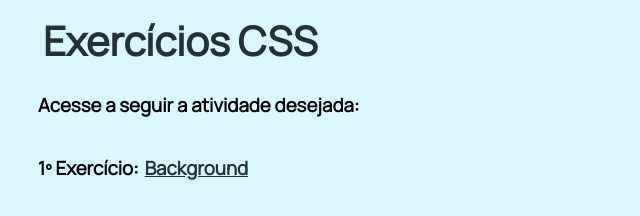
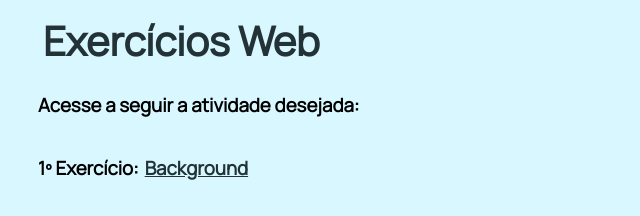
Before and after one commit to marcelopetroni/AtividadesWeb, a plain HTML site: page index.html in a window 1280 px wide. Shown: the top 216 px of the page, 0-640 px from the left. Drawn offline with Linux system fonts and the light colour scheme.

Commit message:
correção

```diff
--- a/index.html
+++ b/index.html
@@ -12,7 +12,7 @@
 <body>
     <header>
         <div class="title-container">
-            <h1>Exercícios CSS</h1>
+            <h1>Exercícios Web</h1>
         </div>
     </header>
     <main>
```
